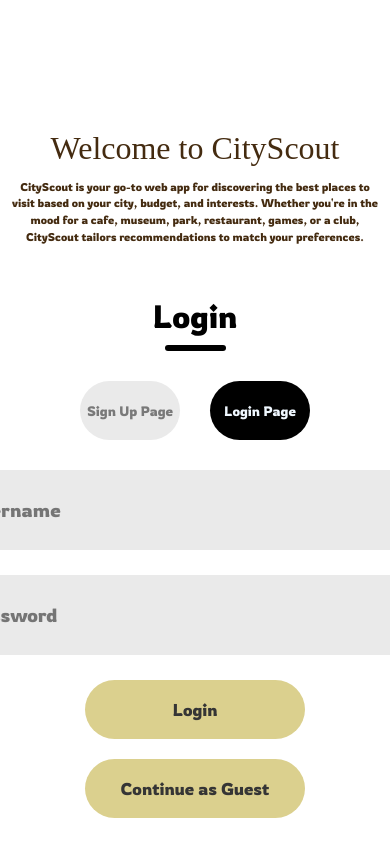
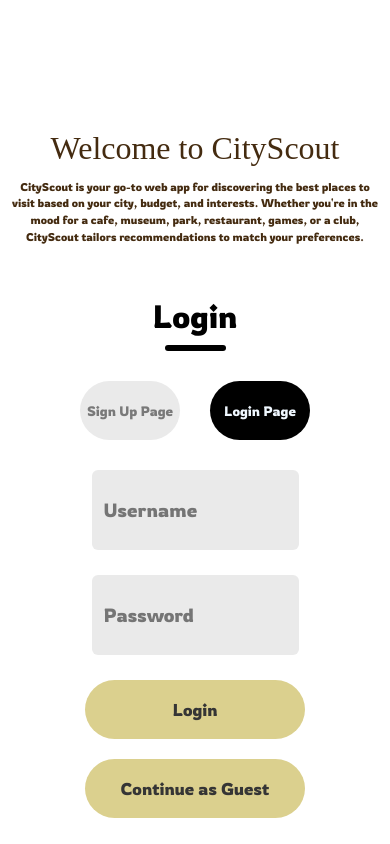
Before and after one commit to JoanOsike/CityScout-Website, a React (Create React App) app in the folder cityscout-website/: page / in a window 390 px wide. Shown: the top 844 px of the page. Built offline with nearby package versions, Linux system fonts and the light colour scheme; a web font is replaced by a local one.

Commit message:
responsive layout

```diff
--- a/cityscout-website/src/frontend/LoginSignUp/LoginSignUp.css
+++ b/cityscout-website/src/frontend/LoginSignUp/LoginSignUp.css
@@ -138,4 +138,8 @@
     .title{
         font-size: 200%;
     }
+
+    .input{
+        width: 50%;
+    }
 }
--- a/cityscout-website/src/frontend/style/SelectionPage.css
+++ b/cityscout-website/src/frontend/style/SelectionPage.css
@@ -54,3 +54,8 @@
     width: 120px; /* Adjust size */
     height: 120px;
   }
+  @media screen and (max-width: 768px) {
+    .selection-container{
+      width: 60%;
+    }
+  }
```
